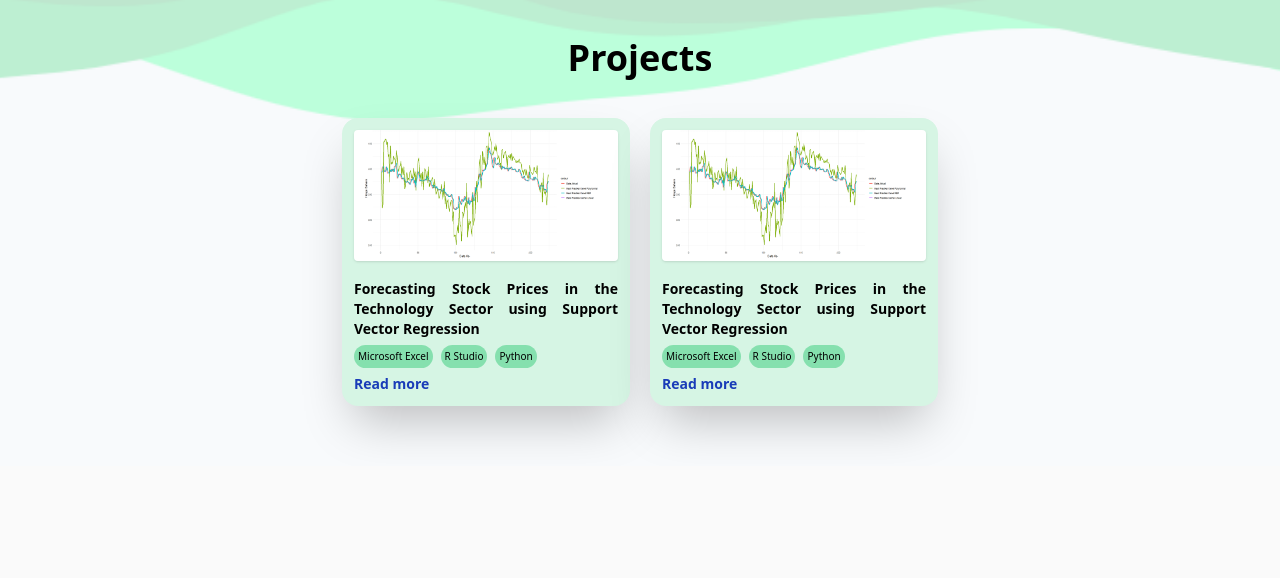
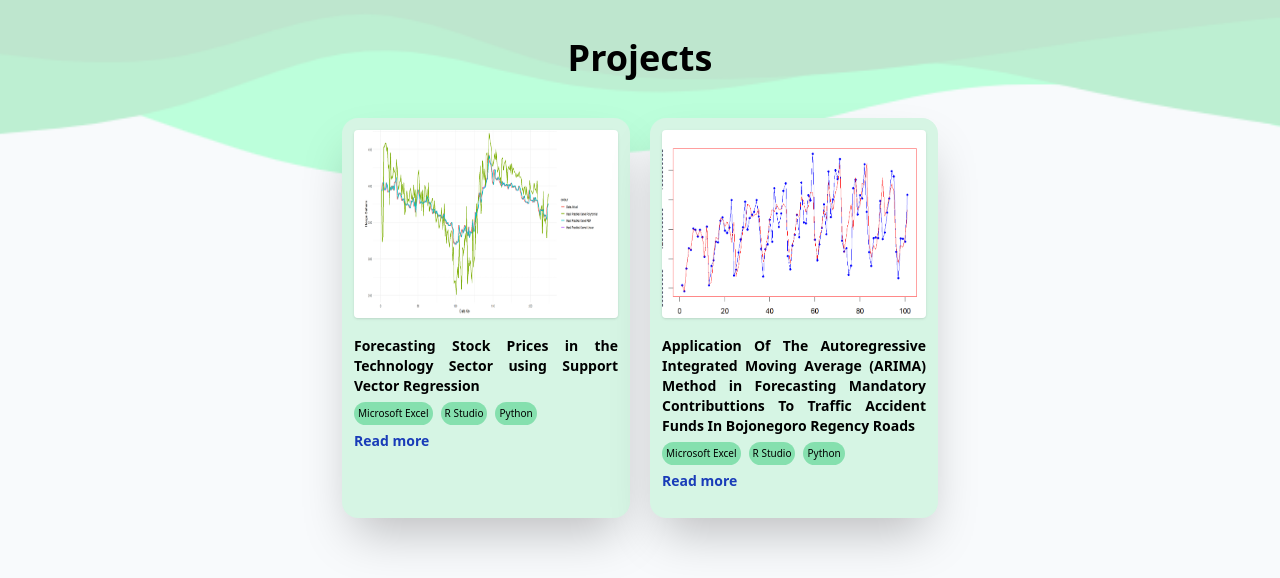
Before and after one commit to eelkrammm/portofolio-adinda-data, a website: page index.html in a window 1280 px wide. Shown: the part 1657-2235 px from the top of the page. Before the commit the page ends 2123 px from the top, so only its background shows below. Drawn offline with nearby package versions, Linux system fonts and the light colour scheme; files whose address does not match are found by name.

Commit message:
ngedit biar justify di projects center

```diff
--- a/index.html
+++ b/index.html
@@ -140,7 +140,7 @@
       class="flex flex-col sm:flex-wrap justify-center items-center gap-10 p-15 bg-[url('layered-waves-haikei.png')] bg-cover bg-center"
     >
       <h2 class="text-4xl font-bold text-center">Projects</h2>
-      <div class="projects flex gap-5 flex-wrap">
+      <div class="projects flex gap-5 flex-wrap justify-center items-center">
         <div class="project">
           <img src="grafik_ta.png" class="rounded-sm shadow-sm h-1/2" />
           <p
@@ -167,12 +167,12 @@
           </p>
         </div>
         <div class="project">
-          <img src="grafik_ta.png" class="rounded-sm shadow-sm h-1/2" />
+          <img src="foto-arima.png" class="rounded-sm shadow-sm h-1/2" />
           <p
             class="title-project text-sm font-semibold text-justify mt-3 cursor-pointer"
           >
-            Forecasting Stock Prices in the Technology Sector using Support
-            Vector Regression
+            Application Of The Autoregressive Integrated Moving Average (ARIMA)
+            Method in Forecasting Mandatory Contributtions To Traffic Accident Funds In Bojonegoro Regency Roads
           </p>
           <div class="text-[10px] flex flex-row flex-wrap gap-2 items-center">
             <span class="bg-emerald-300 backdrop-blur-md rounded-3xl p-1"
--- a/src/input.css
+++ b/src/input.css
@@ -59,5 +59,5 @@
 }
 
 .project {
-  @apply bg-emerald-100 w-72 h-72 shadow-2xl rounded-2xl p-3 hover:scale-105 duration-300 flex flex-col gap-1.5;
+  @apply bg-emerald-100 w-72 h-100 shadow-2xl rounded-2xl p-3 hover:scale-105 duration-300 flex flex-col gap-1.5;
 }
```
Also changed, not shown: foto-arima.png (added), src/output.css.
